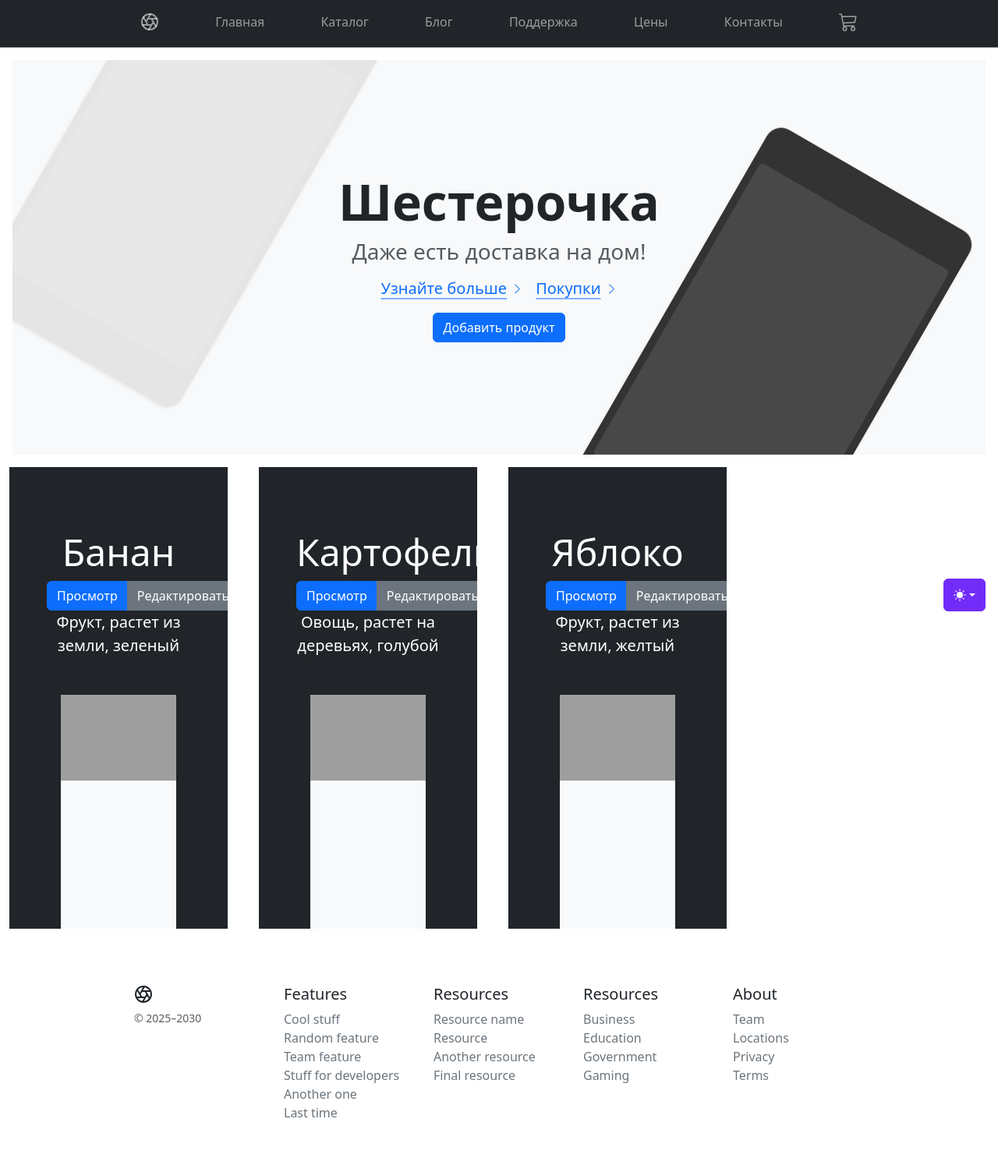
After one commit to Onny-ch/DjangoHomeProject, a Django app: page /product_list/ in a window 1280 px wide. The commit adds this page. Shown: the whole page at 78% size. Run offline with Django 5.2, Linux system fonts and the light colour scheme; data comes from the database, SQL or seed files in the repository; some libraries are stand-ins or nearby versions; grey boxes are pictures that could not be loaded.

Commit message:
minor template changes

```diff
--- a/catalog/templates/base.html
+++ b/catalog/templates/catalog/base.html
@@ -7,7 +7,7 @@
     <meta name="description" content="">
     <meta name="author" content="Mark Otto, Jacob Thornton, and Bootstrap contributors">
     <meta name="generator" content="Astro v5.9.2">
-    <title>Product example · Bootstrap v5.3</title>
+    <title>Blog-Catalog</title>
     <link rel="canonical" href="https://getbootstrap.com/docs/5.3/examples/product/">
     <script src="{% static 'js/color-modes.js' %}"></script>
     <link href="{% static 'css/bootstrap.min.css' %}" rel="stylesheet">
@@ -99,7 +99,7 @@
     </symbol>
 </svg>
 
-{% include 'includes/top_menu.html' %}
+{% include 'catalog/includes/top_menu.html' %}
 
 <main>
     <div class="position-relative overflow-hidden p-3 p-md-5 m-md-3 text-center bg-body-tertiary">
@@ -116,6 +116,7 @@
                     <use xlink:href="#chevron-right"></use>
                 </svg>
             </a></div>
+            <a class="btn btn-primary mt-3" href="{% url 'catalog:product_create' %}" role="button">Добавить продукт</a>
         </div>
         <div class="product-device shadow-sm d-none d-md-block"></div>
         <div class="product-device product-device-2 shadow-sm d-none d-md-block"></div>
--- a/catalog/templates/includes/top_menu.html
+++ b/catalog/templates/catalog/includes/top_menu.html
@@ -20,11 +20,11 @@
                         </svg>
                     </a></li>
                     <li class="nav-item"><a class="nav-link" href="/">Главная</a></li>
-                    <li class="nav-item"><a class="nav-link" href="#">Продукты</a></li>
-                    <li class="nav-item"><a class="nav-link" href="#">Особенности</a></li>
+                    <li class="nav-item"><a class="nav-link" href="{% url 'catalog:product_list' %}">Каталог</a></li>
+                    <li class="nav-item"><a class="nav-link" href="{% url 'blogs:blogs_list' %}">Блог</a></li>
                     <li class="nav-item"><a class="nav-link" href="#">Поддержка</a></li>
                     <li class="nav-item"><a class="nav-link" href="#">Цены</a></li>
-                    <li class="nav-item"><a class="nav-link" href="/contacts">Контакты</a></li>
+                    <li class="nav-item"><a class="nav-link" href="{% url 'catalog:contacts' %}">Контакты</a></li>
                     <li class="nav-item"><a class="nav-link" href="#" aria-label="Cart">
                         <svg class="bi" width="24" height="24" aria-hidden="true">
                             <use xlink:href="#cart"></use>
--- /dev/null
+++ b/catalog/templates/catalog/product_list.html
@@ -0,0 +1,28 @@
+{% extends 'catalog/base.html' %}
+{% load my_tags %}
+{% block content %}
+<div class="container-fluid">
+    <div class="row">
+        {% for product in object_list %}
+            <div class="col-12 col-md-3 mb-4">
+                <div class="text-bg-dark me-md-3 pt-3 px-3 pt-md-5 px-md-5 text-center overflow-hidden d-flex flex-column">
+                    <div class="my-3 py-3">
+                        <h2 class="display-5">{{ product.name }}</h2>
+                        <div class="btn-group">
+                            <a class="btn btn-primary" href="{% url 'catalog:product_detail' product.pk %}" role="button">Просмотр</a>
+                            <a class="btn btn-secondary" href="{% url 'catalog:product_update' product.pk %}" role="button">Редактировать</a>
+                            <a class="btn btn-danger" href="{% url 'catalog:product_confirm_delete' product.pk %}" role="button">Удалить</a>
+                        </div>
+                        <p class="lead">{{ product.description|truncatechars:100 }}</p></div>
+                    <div class="bg-body-tertiary shadow-sm mx-auto"
+                         style="width: 80%; height: 300px; border-radius: 21px 21px 0 0;">
+                        <img src="{{ product.image | media_filter }}"
+                             class="img-fluid"
+                             style="object-fit: cover; object-position: center;">
+                    </div>
+                </div>
+            </div>
+        {% endfor %}
+    </div>
+</div>
+{% endblock %}
```
Also changed, not shown: catalog/management/commands/add_category_and_product.py (+6 -6 lines), catalog/templates/catalog/contacts.html (renamed from catalog/templates/contacts.html, +4 -3 lines), catalog/templates/catalog/home.html (renamed from catalog/templates/home.html, +4 -3 lines), catalog/templates/catalog/product_detail.html (renamed from catalog/templates/products_list.html, +5 -7 lines), catalog/templates/product_detail.html (deleted, +0 -18 lines).
